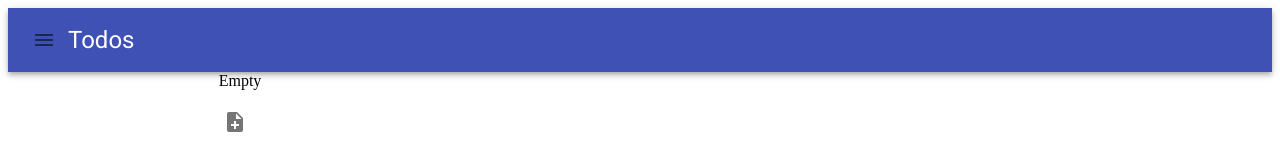
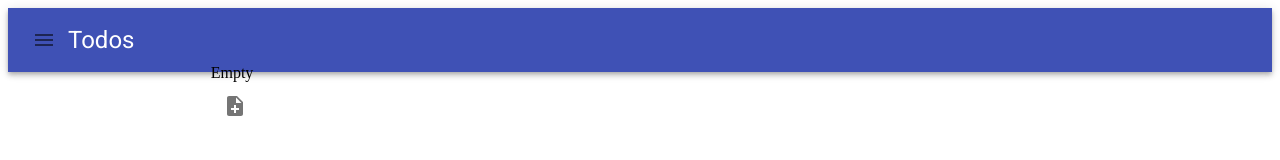
Before and after one commit to bartlomiejolma/todos-material-ui, a React (Create React App) app: page / in a window 1280 px wide. Shown: the top 160 px of the page. Built offline with nearby package versions, Linux system fonts and the light colour scheme.

Commit message:
Properly adds spacing between the cards.

```diff
--- a/src/pages/TodoList/index.js
+++ b/src/pages/TodoList/index.js
@@ -22,14 +22,16 @@ const TodoList = () => {
       <GridPadding />
       <Grid item xs={12} sm={8}>
         <Grid container direction="column" spacing={2}>
-          <Grid item>
+          <Grid item container direction="column" spacing={2}>
             {todos.length === 0 && <EmptyTodoList />}
             {todos.map((todo) => (
-              <TodoView
-                todo={todo}
-                modifyTodo={modifyTodo}
-                deleteTodo={deleteTodo}
-              />
+              <Grid item>
+                <TodoView
+                  todo={todo}
+                  modifyTodo={modifyTodo}
+                  deleteTodo={deleteTodo}
+                />
+              </Grid>
             ))}
           </Grid>
           <Grid>
@@ -37,7 +39,7 @@ const TodoList = () => {
               <NoteAdd />
             </IconButton>
             <Modal open={addModalOpen} onClose={handleAddClose}>
-              <AddTodo addTodo={modifyTodo} done={handleAddClose}/>
+              <AddTodo addTodo={modifyTodo} done={handleAddClose} />
             </Modal>
           </Grid>
         </Grid>
```
